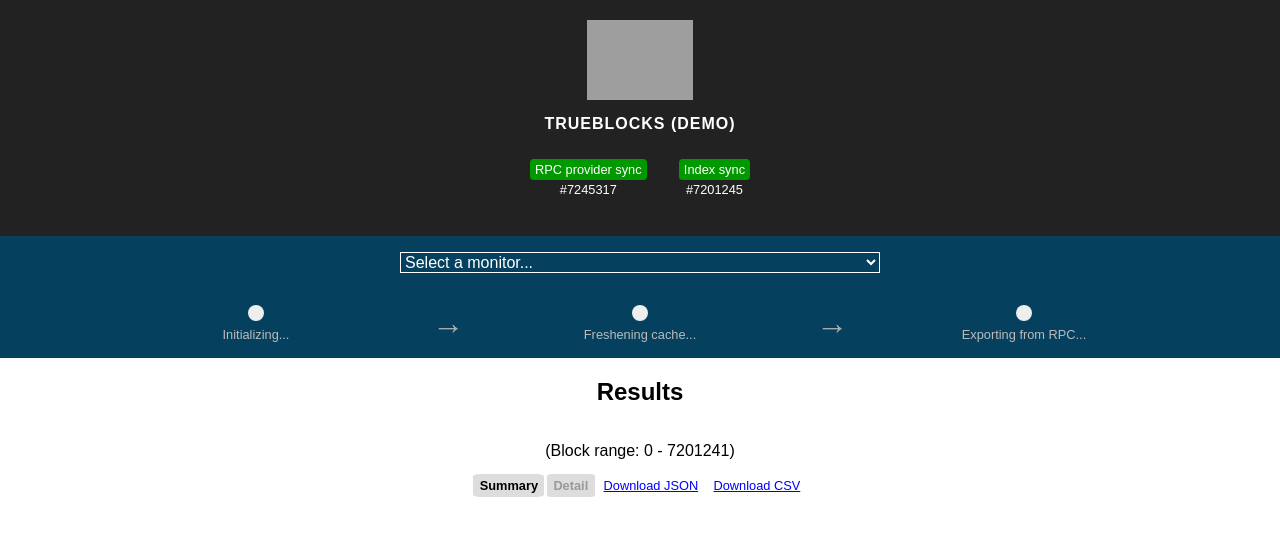
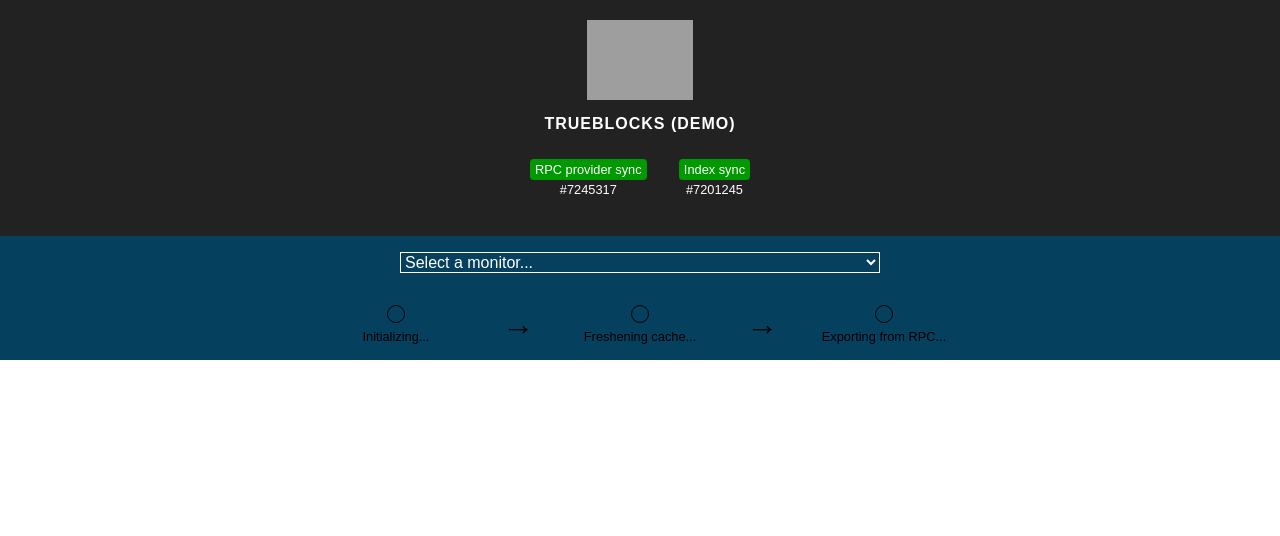
Before and after one commit to ensbot/ensbot-Great-Hill-Corporation-trueblocks-electron-old, a React (Create React App) app: page / in a window 1280 px wide. Shown: the top 536 px of the page. Built offline with nearby package versions, Linux system fonts and the light colour scheme; grey boxes are pictures that could not be loaded.

Commit message:
main-content conditional rendering, README

```diff
--- a/src/App.css
+++ b/src/App.css
@@ -81,14 +81,16 @@
   display: flex;
   justify-content: space-between;
   padding: 1em 5em;
-  color: #BBB;
+  color: #000;
   align-items: center;
+  max-width: 700px;
+  margin: 0 auto;
 }
 
 .fetch-progress .arrows {
   font-family: sans-serif;
   font-size: 2em;
-  color: #AAA;
+  color: #000;
   /* line-height: .5em; */
   /* flex-grow: 1; */
   /* flex-basis: 0; */
@@ -104,7 +106,8 @@
   width: 1em;
   height: 1em;
   border-radius: 50%;
-  background-color: #EEE;
+  border: 1px solid #000;
+  /* background-color: #EEE; */
   margin: 0 auto;
 }
 
@@ -122,11 +125,11 @@
 }
 
 .fetch-progress.complete .status-box {
-  color: #ACA;
+  color: #449844;
 }
 
 .fetch-progress.complete .status-box .blip {
-  background-color:#ACA;
+  background-color:#449844;
 }
 
 
@@ -147,6 +150,18 @@
   display: flex;
   justify-content: space-around;
   flex-direction: column;
+}
+
+.main-content h2 {
+  margin-bottom: 0;
+}
+
+.main-content p {
+  font-size: .8em;
+}
+
+.tab-nav {
+  margin-bottom: 1.5em;
 }
 
 .tab-nav a {
--- a/src/App.js
+++ b/src/App.js
@@ -26,8 +26,8 @@
       nodeSync: 7245315,
       indexSync: 7201241,
       fetchStatus: "",
-      startBlock: 0,
-      endBlock: 7201241,
+      startBlock: "0000000",
+      endBlock: "7201241",
       nav: "summary"
     };
   }
@@ -51,12 +51,6 @@
     this.setState({[e.target.name]: e.target.value},
       () => this.fetchData("export", this.state.inputAddress))
   }
-
-  // downloadData = () => {
-  //   let filename = `${this.state.address}.json`;
-  //   let contentType = "application/json;charset=utf-8;";
-  //   'data:' + contentType + ',' + encodeURIComponent(JSON.stringify(this.state.data));
-  // }
 
   delay = (t, v) => {
     return new Promise(function(resolve) {
@@ -135,9 +129,10 @@
           </div>
         </div>
         </div>
+        {this.state.currentAddress &&
         <div className="main-content">
+
         <h2>Results</h2>
-        {/* <h3>Address {this.state.currentAddress}</h3> */}
         <p>(Block range: {this.state.startBlock} - {this.state.endBlock})</p>
         <div className="tab-nav">
           <a className={this.state.nav === "summary" ? "selected" : ""} onClick={() => this.setState({nav: "summary"})}>Summary</a>
@@ -156,6 +151,7 @@
           <DetailView data={this.state.data}/>
         }
         </div>
+        }
       </div>
     );
   }
```
Also changed, not shown: 1 other file (tests, documents, lock files or other folders).
